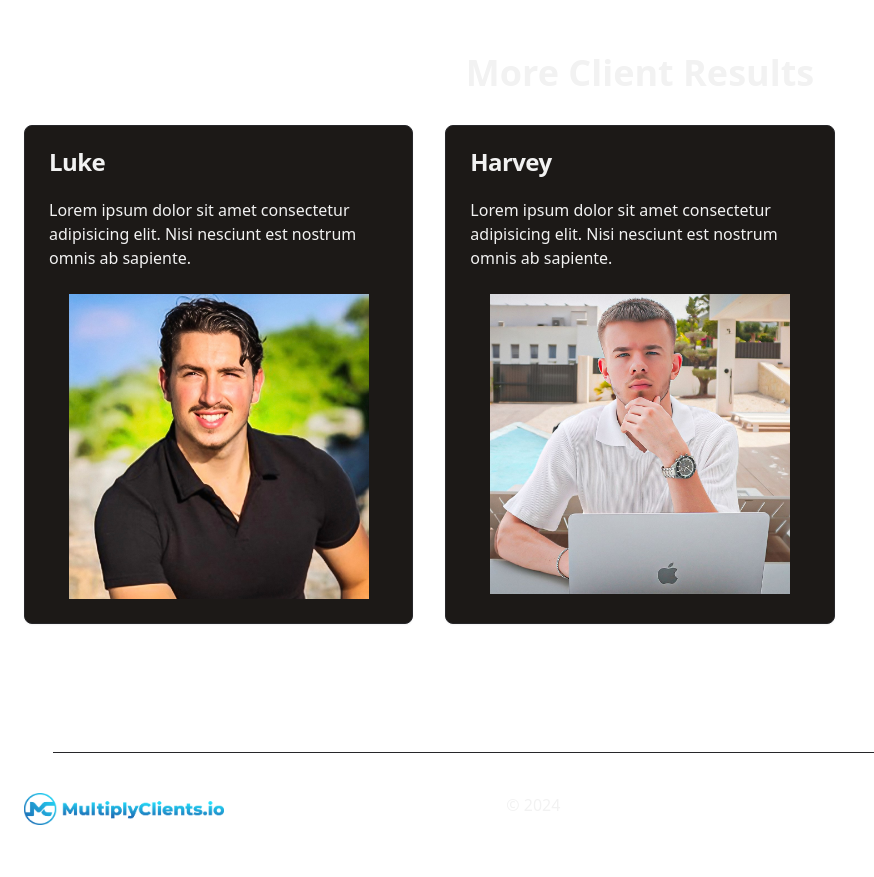
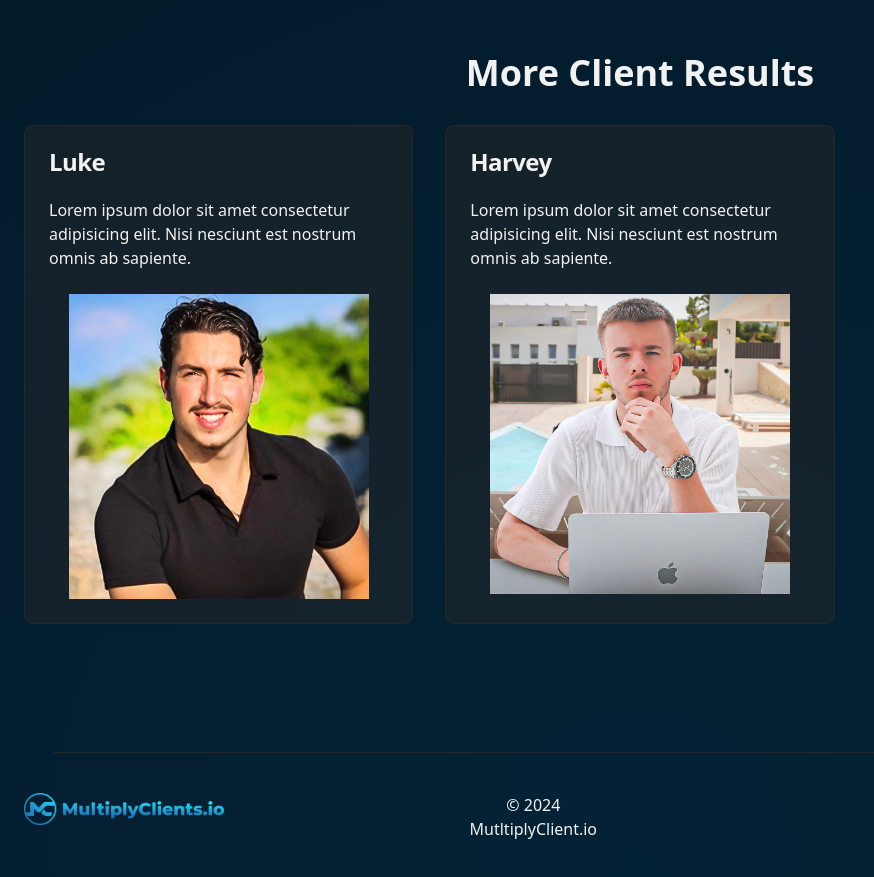
Before and after one commit to BoyWhoCriedWolf/mc-landing, a React (Vite) app: page / in a window 1280 px wide. Shown: the part 3200-4077 px from the top of the page, without its empty margins (0-874 px from the left). Built offline with nearby package versions, Linux system fonts and the light colour scheme.

Commit message:
fix: background color theme

```diff
--- a/src/App.css
+++ b/src/App.css
@@ -70,7 +70,11 @@
 /* *=========== Green theme =========== */
 @layer base {
   :root {
-    --background: 0 0% 100%;
+    --background: radial-gradient(
+      circle at center bottom,
+      rgba(4, 34, 54, 1) 0%,
+      rgba(0, 10, 15, 1) 100%
+    );
     --foreground: 240 10% 3.9%;
     --card: 0 0% 100%;
     --card-foreground: 240 10% 3.9%;
@@ -93,7 +97,11 @@
   }
 
   .dark {
-    --background: radial-gradient(circle at center bottom, rgba(4, 34, 54, 1) 0%, rgba(0, 10, 15, 1) 100%);
+    --background: radial-gradient(
+      circle at center bottom,
+      rgba(4, 34, 54, 1) 0%,
+      rgba(0, 10, 15, 1) 100%
+    );
     --foreground: 0 0% 95%;
     --card: 24 9.8% 10%;
     --card-foreground: 0 0% 95%;
@@ -121,5 +129,10 @@
   }
   body {
     @apply bg-background text-foreground;
+    background: radial-gradient(
+      circle at center bottom,
+      rgba(4, 34, 54, 1) 0%,
+      rgba(0, 10, 15, 1) 100%
+    );
   }
 }
--- a/src/components/Footer.tsx
+++ b/src/components/Footer.tsx
@@ -16,7 +16,7 @@ export const Footer = () => {
           </a>
         </div>
         <h3 className="text-center">
-          &copy; 2024
+          &copy; 2024 MutltiplyClient.io
         </h3>
       </section>
 
--- a/src/components/MoreClient.tsx
+++ b/src/components/MoreClient.tsx
@@ -31,19 +31,16 @@ const features: ClientProps[] = [
 
 export const MoreClient = () => {
   return (
-    <section
-      id="features"
-      className="container py-24 sm:py-32 space-y-8"
-    >
+    <section id="features" className="container py-24 sm:py-32 space-y-8">
       <h2 className="text-3xl lg:text-4xl font-bold md:text-center">
         {/* <span className="bg-gradient-to-b from-primary/60 to-primary text-transparent bg-clip-text"> */}
-          More Client Results
+        More Client Results
         {/* </span> */}
       </h2>
 
       <div className="grid md:grid-cols-2 lg:grid-cols-3 gap-8">
         {features.map(({ title, description, image }: ClientProps) => (
-          <Card key={title}>
+          <Card key={title} className="bg-muted/50">
             <CardHeader>
               <CardTitle>{title}</CardTitle>
             </CardHeader>
--- a/src/components/Partner.tsx
+++ b/src/components/Partner.tsx
@@ -43,7 +43,7 @@ export const Partner = () => {
         </h2>
         <div className="grid grid-cols-2 gap-8">
           {PartnerList.map(({ title }: PartnerProps) => (
-            <Card key={title}>
+            <Card key={title} className="bg-muted/50">
               <CardHeader className="space-y-1 flex md:flex-row justify-start items-start gap-4">
                 {/* <div className="mt-1 bg-primary/20 p-1 rounded-2xl">
                     {icon}
```
